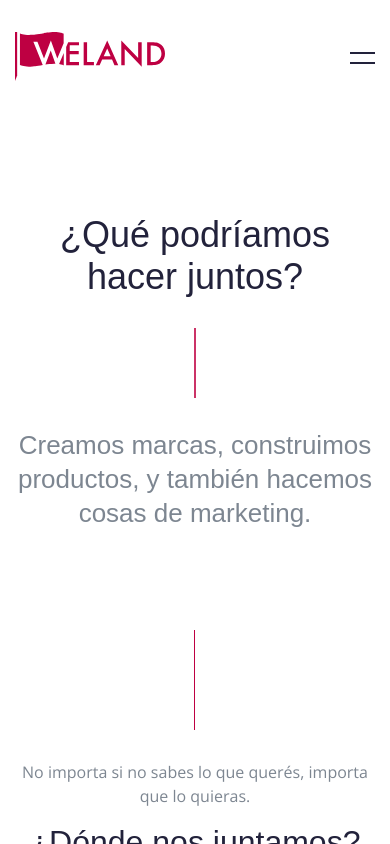
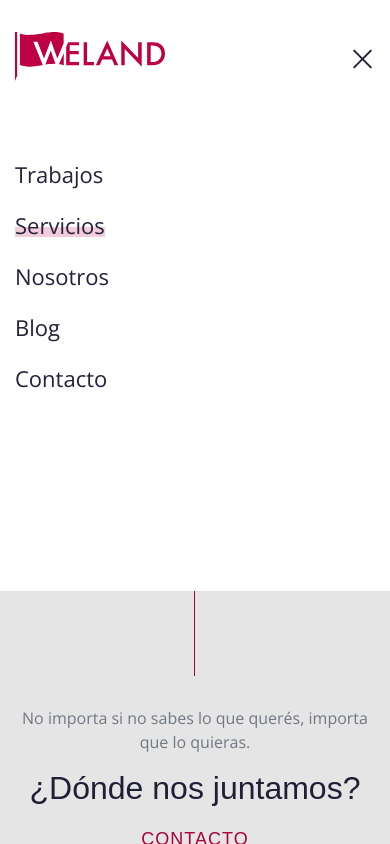
Before and after one commit to imgermi/weland-portfolio, a Nuxt app: page /servicios in a window 390 px wide. Both pictures are taken after a click on the button 362 px from the left and 57 px from the top of the page. Shown: the top 844 px of the page. Built offline with nearby package versions, Linux system fonts and the light colour scheme; a web font is replaced by a local one.

Commit message:
Mobile nav and wave

```diff
--- a/components/Contacto.vue
+++ b/components/Contacto.vue
@@ -3,7 +3,7 @@
     <div class="container">
       <span class="section__pretitle">No importa si no sabes lo que querés, importa que lo quieras.</span>
       <h3 class="section__title">¿Dónde nos juntamos?</h3>
-      <nuxt-link to="" class="btn">Contacto</nuxt-link>
+      <nuxt-link to="" class="btn__underlined">Contacto</nuxt-link>
     </div>
   </section>
 </template>
--- a/components/Top.vue
+++ b/components/Top.vue
@@ -19,12 +19,13 @@
           <path d="M132.137 33.3194V10.1352H136.951C139.231 10.1352 141.132 10.3885 142.525 10.7686C143.919 11.2754 145.313 12.0355 146.453 13.049C148.86 15.2027 150 18.1166 150 21.6639C150 25.2112 148.733 28.1251 146.326 30.2788C145.059 31.419 143.792 32.1791 142.399 32.5592C141.132 32.9393 139.358 33.1927 136.951 33.1927H132.137V33.3194ZM135.684 30.0254H137.204C138.725 30.0254 140.118 29.8987 141.132 29.5187C142.145 29.1386 143.159 28.6318 143.919 27.8717C145.693 26.3514 146.453 24.1977 146.453 21.7906C146.453 19.2568 145.566 17.2298 143.919 15.5828C142.399 14.1892 140.118 13.4291 137.204 13.4291H135.684V30.0254Z" fill="#BE0042"/>
         </svg>
       </nuxt-link>
-      <button class="hamburger hamburger--elastic" type="button">
+      <button :class="'hamburger hamburger--elastic' + (menuActivo ? ' is-active' : '')" type="button" v-on:click="openMenu">
         <span class="hamburger-box">
           <span class="hamburger-inner"></span>
         </span>
       </button>
-      <nav>
+      <nav :class="(menuActivo ? ' active' : '')">
+        <div class="overlay"></div>
         <ul>
           <li>
             <nuxt-link to="/trabajos">Trabajos</nuxt-link>
@@ -46,3 +47,21 @@
     </div>
   </header>
 </template>
+
+<script>
+  export default {
+    data() {
+      return {
+    	  menuActivo: false
+      }
+    },
+    methods: {
+      openMenu: function () {
+        this.menuActivo = !this.menuActivo
+      },
+      closeMenu: function (event) {
+        this.menuActivo = false
+      },
+    }
+  }
+</script>
--- a/pages/index.vue
+++ b/pages/index.vue
@@ -8,17 +8,6 @@
         <g mask="url(#mask0)">
         <path opacity="0.8" d="M681.364 -314.811C461.253 -394.635 348.441 -496.651 319.548 -537.681L-7.25193 -7.14096C46.8831 49.4381 198.401 175.296 371.392 226.095C544.383 276.894 679.072 392.386 724.793 443.782L1051.59 -86.758C1019.9 -129.516 901.475 -234.987 681.364 -314.811Z" fill="#BE0042" fill-opacity="0.06"/>
         <path d="M648.324 -288.214C449.222 -360.419 347.178 -452.698 321.043 -489.811L25.4359 -9.91089C74.4038 41.2677 211.459 155.112 367.939 201.063C524.418 247.013 646.251 351.481 687.608 397.972L983.215 -81.9286C954.544 -120.605 847.425 -216.009 648.324 -288.214Z" fill="#BE0042" fill-opacity="0.06"/>
-        </g>
-      </svg>
-    </div>
-    <div class="wave bottom-wave">
-      <svg width="1368" height="690" viewBox="0 0 1368 690" fill="none" xmlns="http://www.w3.org/2000/svg">
-        <mask id="mask0" mask-type="alpha" maskUnits="userSpaceOnUse" x="-1" y="592" width="1369" height="100">
-        <rect x="-0.131805" y="592.361" width="1368" height="99" fill="#C4C4C4"/>
-        </mask>
-        <g mask="url(#mask0)">
-        <path opacity="0.8" d="M638.559 1843.72C1073.62 1793.92 1355.57 1876.38 1442.17 1923.83L1461.62 702.949C1318.96 649.909 951.038 558.885 620.636 619.116C290.233 679.348 -40.3139 592.05 -164.287 540.872L-183.741 1761.75C-90.9152 1809.83 203.501 1893.52 638.559 1843.72Z" fill="#BE0042" fill-opacity="0.06"/>
-        <path d="M675.521 1762.78C1069.33 1705.42 1327.51 1773.62 1407.37 1814.89L1393.52 693.013C1262.59 648.108 926.118 574.337 627.625 638.487C329.132 702.637 26.6979 631.289 -87.2076 587.596L-73.3516 1709.47C12.1875 1751.14 281.717 1820.15 675.521 1762.78Z" fill="#BE0042" fill-opacity="0.06"/>
         </g>
       </svg>
     </div>
@@ -55,7 +44,7 @@
         </article>
         <article>
           <p>Trabajamos junto a startups y empresas construyendo estrategias enfocadas en las necesidades de su audiencia para ayudar a escalar su presencia online.</p>
-          <a href="" class="btn">Ver más</a>
+          <a href="" class="btn__underlined">Ver más</a>
         </article>
       </div>
     </section>
--- a/pages/servicios.vue
+++ b/pages/servicios.vue
@@ -1,5 +1,16 @@
 <template>
   <main class="servicios">
+    <div class="wave top-wave">
+      <svg width="684" height="403" viewBox="0 0 684 403" fill="none" xmlns="http://www.w3.org/2000/svg">
+        <mask id="mask0" mask-type="alpha" maskUnits="userSpaceOnUse" x="0" y="0" width="684" height="404">
+        <rect y="0.000366211" width="684" height="403" fill="#C4C4C4"/>
+        </mask>
+        <g mask="url(#mask0)">
+        <path opacity="0.8" d="M681.364 -314.811C461.253 -394.635 348.441 -496.651 319.548 -537.681L-7.25193 -7.14096C46.8831 49.4381 198.401 175.296 371.392 226.095C544.383 276.894 679.072 392.386 724.793 443.782L1051.59 -86.758C1019.9 -129.516 901.475 -234.987 681.364 -314.811Z" fill="#BE0042" fill-opacity="0.06"/>
+        <path d="M648.324 -288.214C449.222 -360.419 347.178 -452.698 321.043 -489.811L25.4359 -9.91089C74.4038 41.2677 211.459 155.112 367.939 201.063C524.418 247.013 646.251 351.481 687.608 397.972L983.215 -81.9286C954.544 -120.605 847.425 -216.009 648.324 -288.214Z" fill="#BE0042" fill-opacity="0.06"/>
+        </g>
+      </svg>
+    </div>
     <section class="hero">
       <div class="container">
         <h1 class="hero__title">¿Qué podríamos <br/> hacer juntos?</h1>
--- a/pages/trabajos.vue
+++ b/pages/trabajos.vue
@@ -1,5 +1,16 @@
 <template>
   <main class="trabajos">
+    <div class="wave top-wave">
+      <svg width="684" height="403" viewBox="0 0 684 403" fill="none" xmlns="http://www.w3.org/2000/svg">
+        <mask id="mask0" mask-type="alpha" maskUnits="userSpaceOnUse" x="0" y="0" width="684" height="404">
+        <rect y="0.000366211" width="684" height="403" fill="#C4C4C4"/>
+        </mask>
+        <g mask="url(#mask0)">
+        <path opacity="0.8" d="M681.364 -314.811C461.253 -394.635 348.441 -496.651 319.548 -537.681L-7.25193 -7.14096C46.8831 49.4381 198.401 175.296 371.392 226.095C544.383 276.894 679.072 392.386 724.793 443.782L1051.59 -86.758C1019.9 -129.516 901.475 -234.987 681.364 -314.811Z" fill="#BE0042" fill-opacity="0.06"/>
+        <path d="M648.324 -288.214C449.222 -360.419 347.178 -452.698 321.043 -489.811L25.4359 -9.91089C74.4038 41.2677 211.459 155.112 367.939 201.063C524.418 247.013 646.251 351.481 687.608 397.972L983.215 -81.9286C954.544 -120.605 847.425 -216.009 648.324 -288.214Z" fill="#BE0042" fill-opacity="0.06"/>
+        </g>
+      </svg>
+    </div>
     <section class="hero">
       <div class="container">
         <h1 class="hero__title">Brief. Objetivos. <br/> Procesos. Resultados.</h1>
--- a/sass/components/pre__footer.sass
+++ b/sass/components/pre__footer.sass
@@ -1,7 +1,6 @@
 // main: ../main.sass
 
 .pre__footer
-  background: #fff
   padding: 130px 0 50px
   position: relative
   text-align: center
--- a/sass/components/top.sass
+++ b/sass/components/top.sass
@@ -2,25 +2,88 @@
 
 header
   padding: 30px 0
+  position: relative
   .container
     align-items: center
     display: flex
     justify-content: space-between
+    @media(max-width: 767px)
+      position: absolute
+      width: 100%
+      z-index: 10
   .logo
     display: block
   nav
-    display: none
-    @media(min-width: 768px)
-      display: block
+    @media(max-width: 767px)
+      position: fixed
+      top: 0
+      left: 0
+      width: 100%
+      z-index: -2
+      height: 100%
+      pointer-events: none
+      .overlay
+        position: fixed
+        top: 0
+        right: 0
+        bottom: 0
+        left: 0
+        z-index: -2
+        opacity: 0
+        pointer-events: none
+        background: rgba(0,0,0,.1)
+        transition: all 200ms ease-in
+      &.active .overlay
+        opacity: 1
+    &.active
+      position: absolute
+      top: -30px
+      ul
+        top: 0
+        opacity: 1
+        pointer-events: all
+        li
+          opacity: 1
+          transform: translateY(0)
     ul
       @media(min-width: 768px)
         display: flex
+      @media(max-width: 767px)
+        position: absolute
+        top: -500%
+        opacity: 0
+        pointer-events: none
+        left: 0
+        width: 100%
+        height: 70vh
+        z-index: -1
+        background: #fff
+        transition: all 450ms ease-in-out
+        padding-top: 150px
       li
         padding: 0 15px
+        @media(max-width: 767px)
+          opacity: 0
+          transform: translateY(-5px)
+          transition: all 200ms ease-in-out
+          padding: 12px 15px
+          &:nth-child(1)
+            transition-delay: .5s
+          &:nth-child(2)
+            transition-delay: .6s
+          &:nth-child(3)
+            transition-delay: .7s
+          &:nth-child(4)
+            transition-delay: .8s
+          &:nth-child(5)
+            transition-delay: .9s
         a
           color: $black
           display: block
           position: relative
+          @media(max-width: 767px)
+            font-size: 22px
+            display: inline-block
           &:before
             content: ''
             background: transparentize($weland, 0.8)
@@ -61,6 +124,8 @@ header
   @media(min-width: 768px)
     display: none
 
+.hamburger--elastic.is-active .hamburger-box
+  height: 22px
 .hamburger-box
   width: 25px
   height: 13px
@@ -94,6 +159,9 @@ header
   top: 10px
   transition: transform 0.275s cubic-bezier(0.68, -0.55, 0.265, 1.55)
 
+.hamburger--elastic.is-active .hamburger-inner::after
+  top: 20px
+
 .hamburger--elastic.is-active .hamburger-inner
   transform: translate3d(0, 10px, 0) rotate(135deg)
   transition-delay: 0.075s
--- a/sass/main.sass
+++ b/sass/main.sass
@@ -11,6 +11,8 @@ $white: #EFF4F3
 @import 'components/foot.sass'
 @import 'hero.sass'
 @import 'pages/index.sass'
+@import 'pages/trabajos.sass'
+@import 'pages/servicios.sass'
 
 *
   box-sizing: border-box
@@ -30,6 +32,7 @@ body
   text-rendering: optimizeLegibility
   -webkit-font-smoothing: antialiased
   position: relative
+  overflow-x: hidden
 
 .container
   margin: auto
@@ -107,17 +110,21 @@ body
     position: absolute
     top: 0
     right: 0
+    z-index: -2
+    @media(max-width: 991px)
+      width: 70%
+    @media(max-width: 767px)
+      width: 60%
     svg
+      @media(max-width: 991px)
+        width: 100%
+        height: 100%
       path:first-of-type
-        animation: waving 5s infinite ease-in-out
+        animation: wavingOut 5s infinite ease-in
       path:last-of-type
-        animation: waving 4s infinite ease-out
-  &.bottom-wave
-    position: absolute
-    left: 0
-    bottom: 0
+        animation: wavingIn 4s infinite ease-out
 
-@keyframes waving
+@keyframes wavingOut
   0%
     transform: scale(1)
 
@@ -126,3 +133,12 @@ body
 
   100%
     transform: scale(1)
+@keyframes wavingIn
+  0%
+    transform: scale(1)
+
+  25%
+    transform: scale(2.2)
+
+  100%
+    transform: scale(1)
--- /dev/null
+++ b/sass/pages/servicios.sass
@@ -0,0 +1,12 @@
+// main: ../main.sass
+
+.servicios
+  .wave
+    svg
+      path
+        &:nth-child(1)
+          fill: rgb(70, 83, 98)
+          fill-opacity: 0.15
+        &:nth-child(2)
+          fill: rgb(70, 83, 98)
+          fill-opacity: 0.15
--- /dev/null
+++ b/sass/pages/trabajos.sass
@@ -0,0 +1,12 @@
+// main: ../main.sass
+
+.trabajos
+  .wave
+    svg
+      path
+        &:nth-child(1)
+          fill: #EEF2F5
+          fill-opacity: 0.7
+        &:nth-child(2)
+          fill: #EAEDF2
+          fill-opacity: 0.4
```
